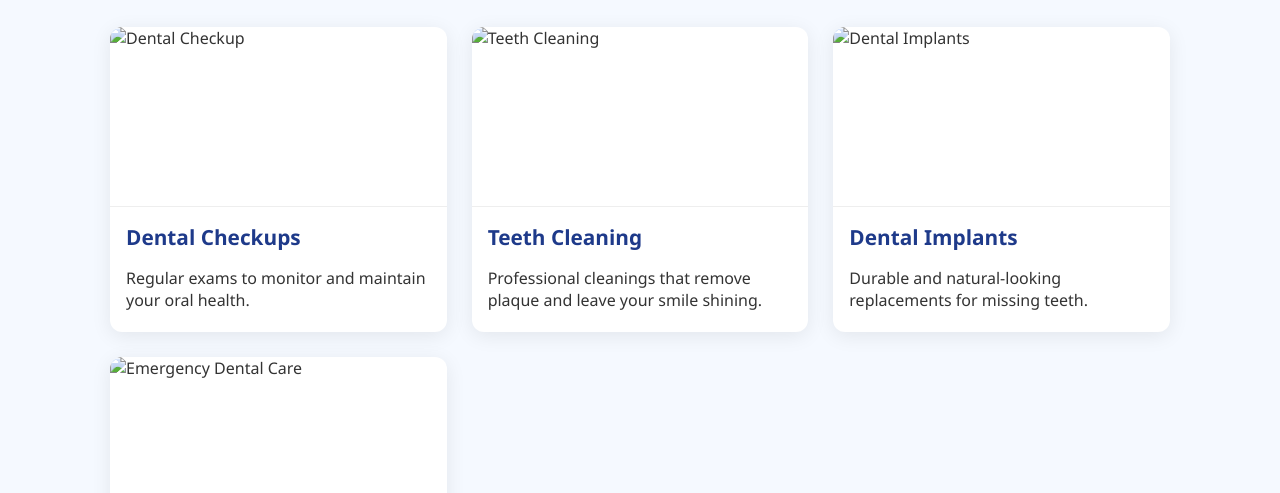
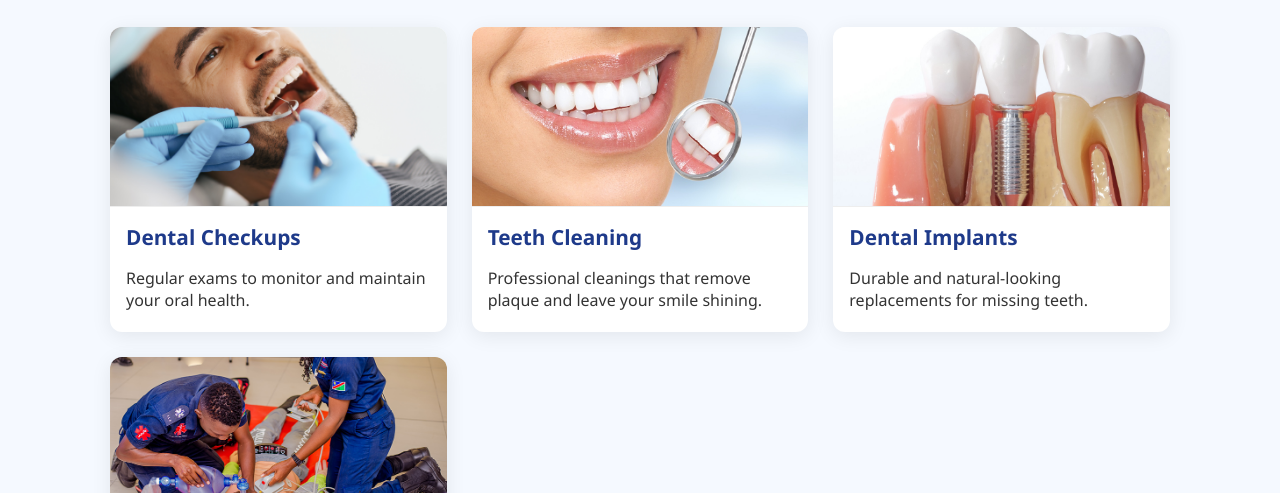
Before and after one commit to Jamesvanpeee1/dent-website1234, a plain HTML site: page services.html in a window 1280 px wide. Shown: the part 307-800 px from the top of the page. Drawn offline with Linux system fonts and the light colour scheme.

Commit message:
Update services.html

```diff
--- a/services.html
+++ b/services.html
@@ -143,25 +143,25 @@
     <h2>Our Dental Services</h2>
     <div class="grid">
       <div class="service-box">
-        <img src="images/dental-checkup.png" alt="Dental Checkup" class="service-img" />
+        <img src="dental-checkup.png" alt="Dental Checkup" class="service-img" />
         <h3>Dental Checkups</h3>
         <p>Regular exams to monitor and maintain your oral health.</p>
       </div>
 
       <div class="service-box">
-        <img src="images/teeth-cleaning.jpg" alt="Teeth Cleaning" class="service-img" />
+        <img src="teeth-cleaning.jpg" alt="Teeth Cleaning" class="service-img" />
         <h3>Teeth Cleaning</h3>
         <p>Professional cleanings that remove plaque and leave your smile shining.</p>
       </div>
 
       <div class="service-box">
-        <img src="images/dental-implant.jpg" alt="Dental Implants" class="service-img" />
+        <img src="dental-implant.jpg" alt="Dental Implants" class="service-img" />
         <h3>Dental Implants</h3>
         <p>Durable and natural-looking replacements for missing teeth.</p>
       </div>
 
       <div class="service-box">
-        <img src="images/emergency-1.jpg" alt="Emergency Dental Care" class="service-img" />
+        <img src="emergency-1.jpg" alt="Emergency Dental Care" class="service-img" />
         <h3>Emergency Care</h3>
         <p>Immediate treatment for dental emergencies and urgent issues.</p>
       </div>
```
